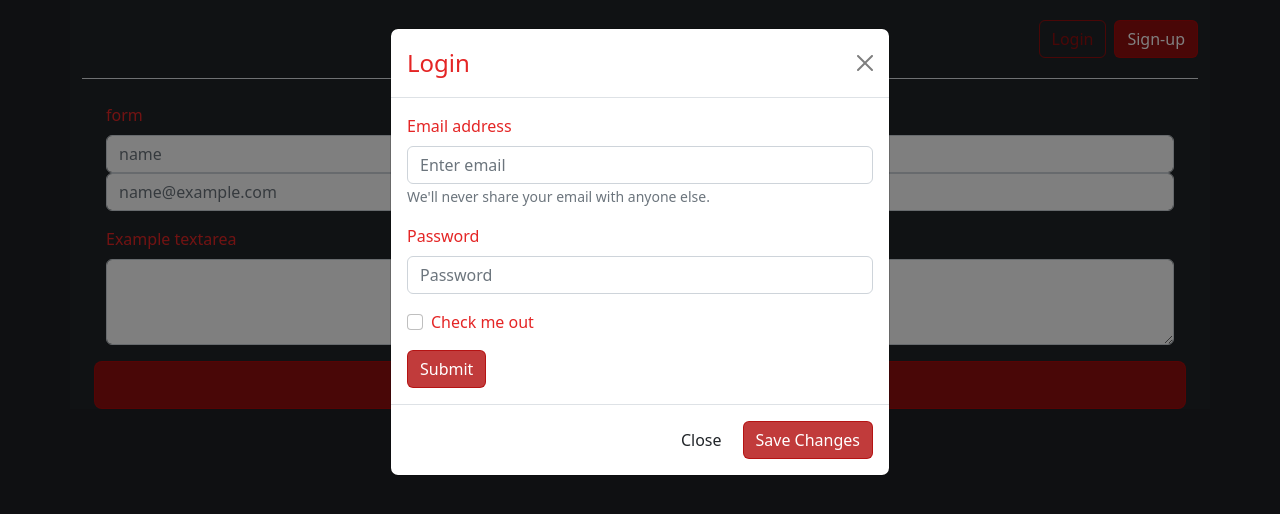
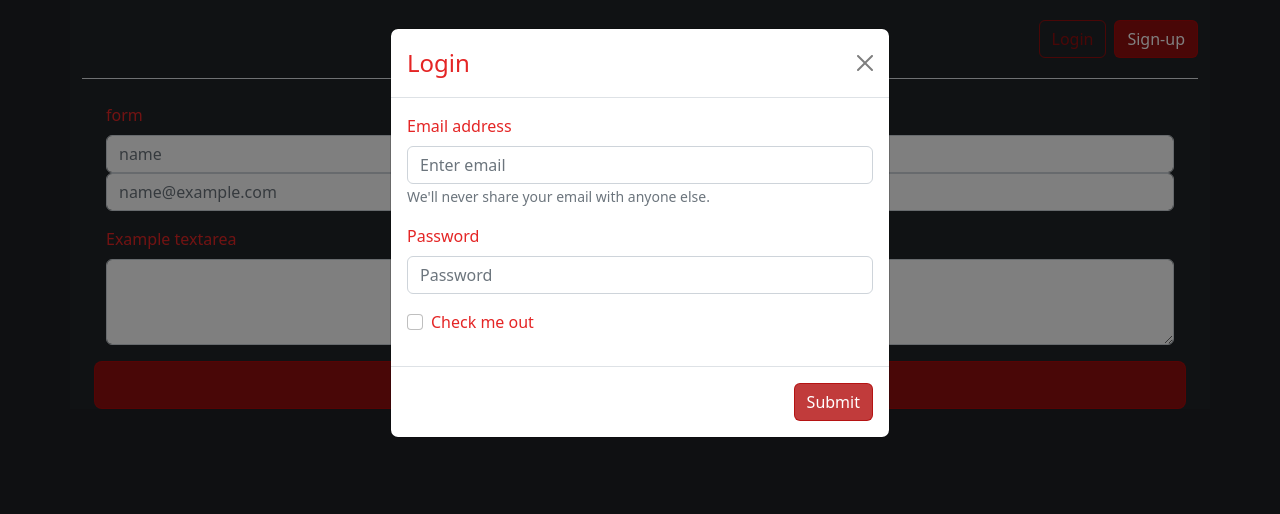
Before and after one commit to sofiademonasterio/nextjs-practice, a Next.js app: page / in a window 1280 px wide. Both pictures are taken after a click on the button "Login". Shown: the top 514 px of the page. Built offline with nearby package versions, Linux system fonts and the light colour scheme.

Commit message:
login and modal front

```diff
--- a/app/components/LoginModal.jsx
+++ b/app/components/LoginModal.jsx
@@ -43,17 +43,11 @@ export default function LoginModal() {
             <Form.Group className="mb-3" controlId="formBasicCheckbox">
               <Form.Check type="checkbox" label="Check me out" />
             </Form.Group>
-            <Button variant="primary" type="submit">
-              Submit
-            </Button>
           </Form>
         </Modal.Body>
         <Modal.Footer>
-          <Button variant="secondary" onClick={handleClose}>
-            Close
-          </Button>
-          <Button variant="primary" onClick={handleClose}>
-            Save Changes
+          <Button variant="primary" type="submit">
+            Submit
           </Button>
         </Modal.Footer>
       </Modal>
--- a/app/components/SignUpModal.jsx
+++ b/app/components/SignUpModal.jsx
@@ -22,19 +22,29 @@ export default function SignUpModal() {
         Sign-up
       </button>
 
-      <Modal show={show} onHide={handleClose}>
+      <Modal show={show} onHide={handleClose} backdrop="static">
         <Modal.Header closeButton>
           <Modal.Title>Sign Up</Modal.Title>
         </Modal.Header>
         <Modal.Body>
-          <Form></Form>
+          <Form>
+            <Form.Group className="mb-3" controlId="formBasicEmail">
+              <Form.Label>Username</Form.Label>
+              <Form.Control type="text" placeholder="Enter username" />
+              <Form.Label>Email</Form.Label>
+              <Form.Control type="text" placeholder="Enter username" />
+              <Form.Label>Confirm Email</Form.Label>
+              <Form.Control type="email" placeholder="Enter email" />
+              <Form.Label>Password</Form.Label>
+              <Form.Control type="password" placeholder="Password" />
+              <Form.Label>Confirm Password</Form.Label>
+              <Form.Control type="password" placeholder="Confirm Password" />
+            </Form.Group>
+          </Form>
         </Modal.Body>
         <Modal.Footer>
-          <Button variant="secondary" onClick={handleClose}>
-            Close
-          </Button>
           <Button variant="primary" onClick={handleClose}>
-            Save Changes
+            Submit
           </Button>
         </Modal.Footer>
       </Modal>
```
